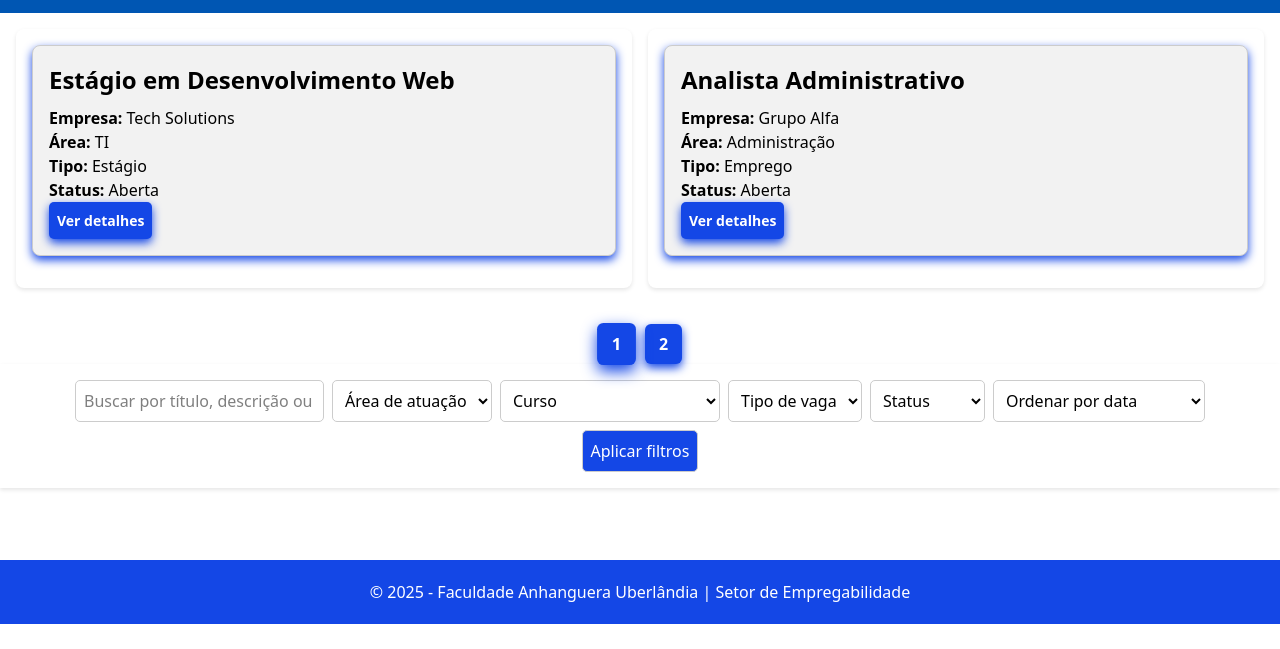
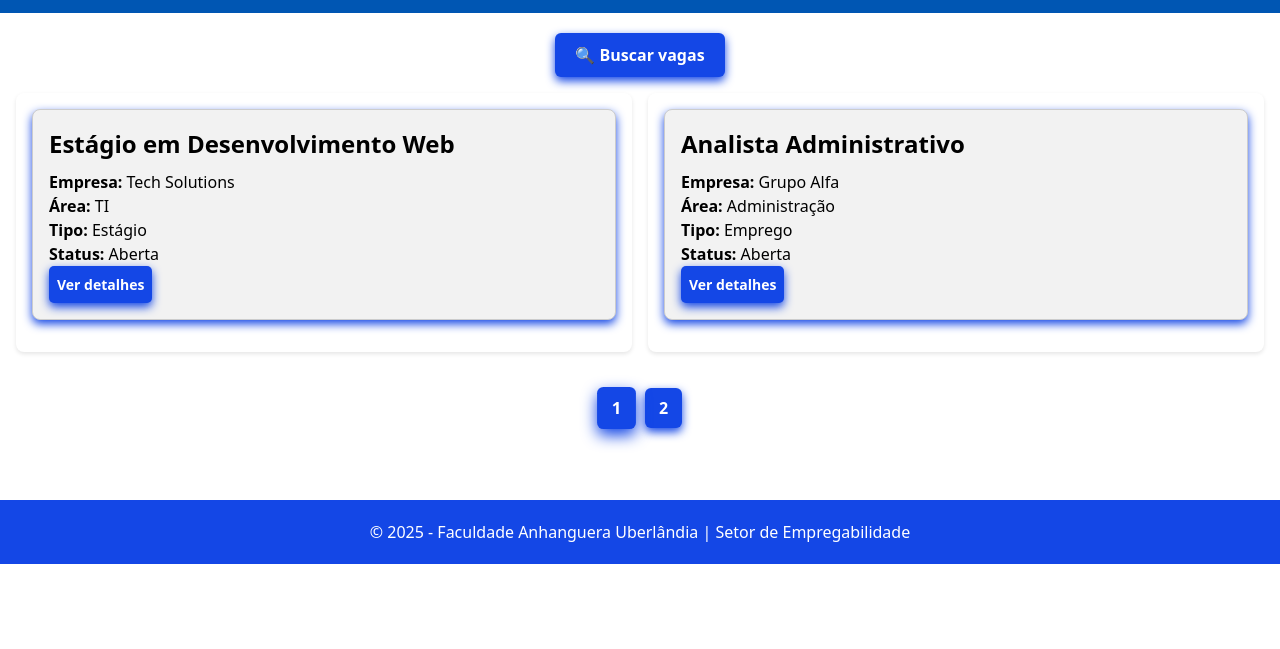
Before and after one commit to Maxwellcarmo/flipper-equipe03-vagas, a website: page index.html in a window 1280 px wide. Shown: the part 151-800 px from the top of the page. Drawn offline with Linux system fonts and the light colour scheme.

Commit message:
pagina incial

```diff
--- a/index.html
+++ b/index.html
@@ -28,41 +28,57 @@
     </header>
 
     <main>
-      <div id="vagaList" class="vaga-list"></div>
-      <div id="pagination" class="pagination"></div>
-    </main>
+  <!-- 🔍 Caixa de busca com lupa -->
+  <div class="filtro-toggle">
+    <button id="toggleFiltros">🔍 Buscar vagas</button>
+  </div>
 
-       <section class="filters">
-    <input type="text" id="searchText" placeholder="Buscar por título, descrição ou requisitos..." />
+  <!-- 🎯 Filtros ocultáveis -->
+<div id="filtrosContainer" class="filters oculto">
+  <input type="text" id="searchText" placeholder="Buscar por palavra-chave">
+
   <select id="filterArea">
-      <option value="">Área de atuação</option>
+    <option value="">Área</option>
     <option value="TI">TI</option>
     <option value="Administração">Administração</option>
     <option value="Engenharia">Engenharia</option>
   </select>
+
   <select id="filterCurso">
     <option value="">Curso</option>
     <option value="Sistemas de Informação">Sistemas de Informação</option>
+    <option value="Administração">Administração</option>
     <option value="Engenharia Civil">Engenharia Civil</option>
-      <option value="Administração">Administração</option>
   </select>
+
   <select id="filterTipo">
-      <option value="">Tipo de vaga</option>
+    <option value="">Tipo</option>
     <option value="Estágio">Estágio</option>
     <option value="Emprego">Emprego</option>
-      <option value="Trainee">Trainee</option>
   </select>
+
   <select id="filterStatus">
     <option value="">Status</option>
     <option value="Aberta">Aberta</option>
     <option value="Encerrada">Encerrada</option>
   </select>
+
   <select id="orderBy">
-      <option value="data">Ordenar por data</option>
-      <option value="relevancia">Ordenar por relevância</option>
+    <option value="data">Mais recentes</option>
+    <option value="relevancia">Mais relevantes</option>
   </select>
-    <button id="applyFilters">Aplicar filtros</button>
-  </section>
+
+  <button id="applyFilters" class="btn-applyfilters">Aplicar filtros</button>
+
+</div>
+
+  <!-- 📋 Lista de vagas -->
+  <div id="vagaList" class="vaga-list"></div>
+
+  <!-- 🔢 Paginação -->
+  <div id="pagination"></div>
+    </main>
+
 
       <div id="vagaModal" class="modal" aria-hidden="true">
         <div class="modal-content">
--- a/script.js
+++ b/script.js
@@ -241,3 +241,8 @@ qs("#applyFilters")?.addEventListener("click", () => {
 document.addEventListener("DOMContentLoaded", () => {
   aplicarFiltros();
 });
+
+qs("#toggleFiltros")?.addEventListener("click", () => {
+  const filtros = qs("#filtrosContainer");
+  filtros.classList.toggle("oculto");
+});
```
Also changed, not shown: style.css. Lines whose indentation alone changed are shown as unchanged.
